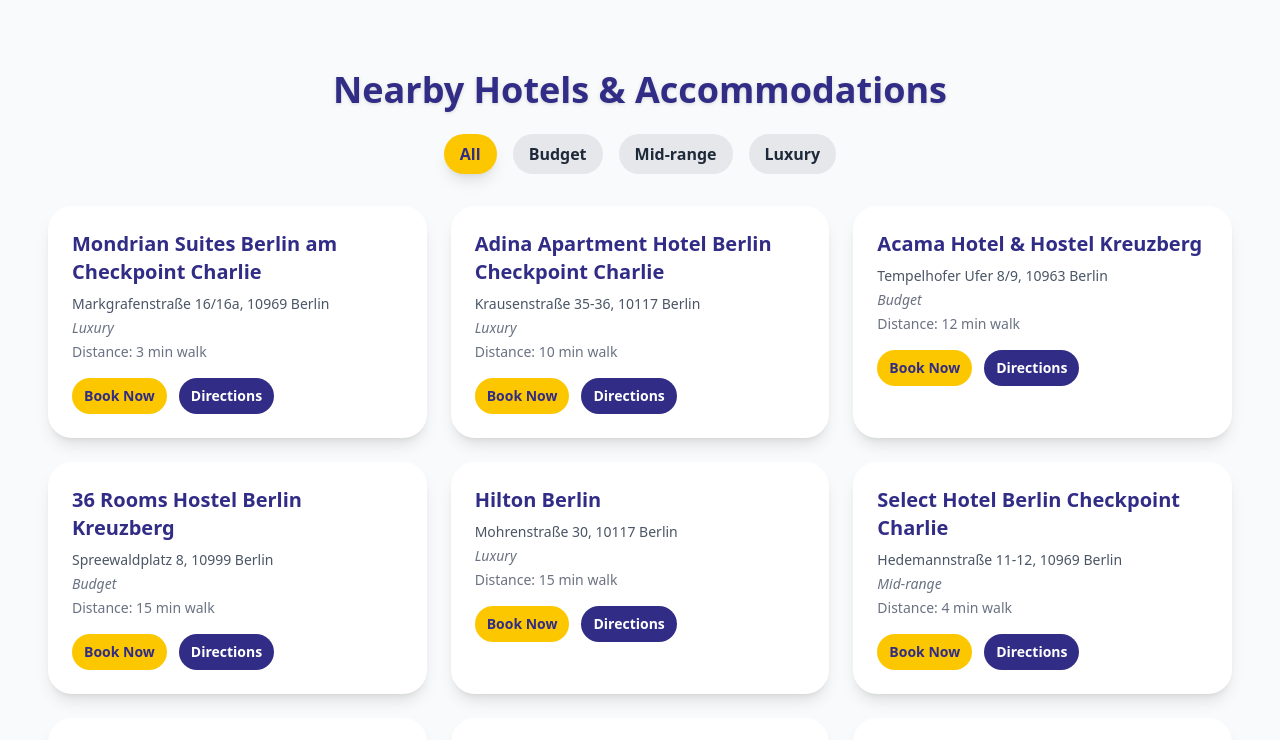
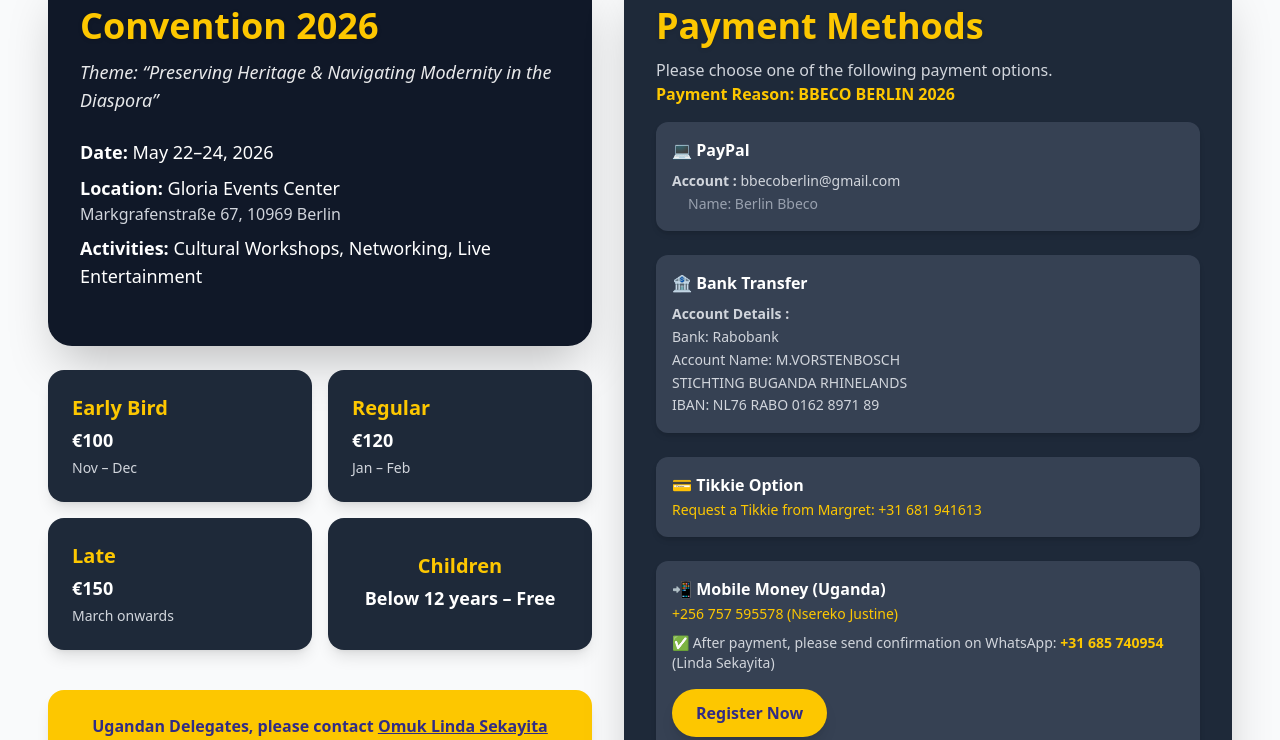
Before and after one commit to mperwe/bug-form_frontend, a React (Vite) app: page / in a window 1280 px wide. Shown: the part 550-1290 px from the top of the page. Built offline with nearby package versions, Linux system fonts and the light colour scheme; the HTML template or start-up script is replaced by a standard one.

Commit message:
add hotels

```diff
--- a/src/pages/Home.jsx
+++ b/src/pages/Home.jsx
@@ -7,149 +7,27 @@
   const [filter, setFilter] = useState("All");
 
   const places = [
-    {
-      name: "Mondrian Suites Berlin am Checkpoint Charlie",
-      address: "Markgrafenstraße 16/16a, 10969 Berlin",
-      url: "https://www.mondriansuites.com/",
-      directions:
-        "https://www.google.com/maps/dir//Mondrian+Suites+Berlin+am+Checkpoint+Charlie,+Markgrafenstraße+16%2F16a,+10969+Berlin/",
-      type: "Luxury",
-      distance: "3 min walk",
-    },
-    {
-      name: "Adina Apartment Hotel Berlin Checkpoint Charlie",
-      address: "Krausenstraße 35-36, 10117 Berlin",
-      url: "https://www.adinahotels.com/de/apartments/berlin-checkpoint-charlie/",
-      directions:
-        "https://www.google.com/maps/dir//Adina+Apartment+Hotel+Berlin+Checkpoint+Charlie,+Krausenstraße+35-36,+10117+Berlin/",
-      type: "Luxury",
-      distance: "10 min walk",
-    },
-    {
-      name: "Acama Hotel & Hostel Kreuzberg",
-      address: "Tempelhofer Ufer 8/9, 10963 Berlin",
-      url: "https://www.booking.com/hotel/de/acama-hotel-hostel-kreuzberg.html",
-      directions:
-        "https://www.google.com/maps/dir//acama+Hotel+%26+Hostel+Kreuzberg,+Tempelhofer+Ufer+8%2F9,+10963+Berlin/",
-      type: "Budget",
-      distance: "12 min walk",
-    },
-    {
-      name: "36 Rooms Hostel Berlin Kreuzberg",
-      address: "Spreewaldplatz 8, 10999 Berlin",
-      url: "https://www.booking.com/hotel/de/36-rooms-berlin-kreuzberg.html",
-      directions:
-        "https://www.google.com/maps/dir//36+Rooms+Hostel+Berlin,+Spreewaldplatz+8,+10999+Berlin/",
-      type: "Budget",
-      distance: "15 min walk",
-    },
-    {
-      name: "Hilton Berlin",
-      address: "Mohrenstraße 30, 10117 Berlin",
-      url: "https://www.hilton.com/en/hotels/berhitw-hilton-berlin/",
-      directions:
-        "https://www.google.com/maps/dir//Hilton+Berlin,+Mohrenstraße+30,+10117+Berlin/",
-      type: "Luxury",
-      distance: "15 min walk",
-    },
-    {
-      name: "Select Hotel Berlin Checkpoint Charlie",
-      address: "Hedemannstraße 11-12, 10969 Berlin",
-      url: "https://www.select-hotels.com/en/hotel/select-hotel-berlin-checkpoint-charlie/",
-      directions:
-        "https://www.google.com/maps/dir//Select+Hotel+Berlin+Checkpoint+Charlie,+Hedemannstraße+11-12,+10969+Berlin/",
-      type: "Mid-range",
-      distance: "4 min walk",
-    },
-    {
-      name: "NH Collection Berlin Mitte am Checkpoint Charlie",
-      address: "Leipziger Str. 106-111, 10117 Berlin",
-      url: "https://www.nh-hotels.com/hotel/nh-collection-berlin-mitte-checkpoint-charlie",
-      directions:
-        "https://www.google.com/maps/dir//NH+Collection+Berlin+Mitte+am+Checkpoint+Charlie,+Leipziger+Str.+106-111,+10117+Berlin/",
-      type: "Luxury",
-      distance: "6 min walk",
-    },
-    {
-      name: "Hotel Gat Point Charlie",
-      address: "Mauerstraße 81–82, 10117 Berlin",
-      url: "https://www.hotelgatpointcharlie.com/",
-      directions:
-        "https://www.google.com/maps/dir//Hotel+Gat+Point+Charlie,+Mauerstraße+81–82,+10117+Berlin/",
-      type: "Mid-range",
-      distance: "5 min walk",
-    },
-    {
-      name: "Novotel Suites Berlin City Potsdamer Platz",
-      address: "Anhalter Str. 2, 10963 Berlin",
-      url: "https://all.accor.com/hotel/3745/index.en.shtml",
-      directions:
-        "https://www.google.com/maps/dir//Novotel+Suites+Berlin+City+Potsdamer+Platz,+Anhalter+Str.+2,+10963+Berlin/",
-      type: "Mid-range",
-      distance: "9 min walk",
-    },
-    {
-      name: "Ibis Berlin City Potsdamer Platz",
-      address: "Anhalter Str. 4, 10963 Berlin",
-      url: "https://all.accor.com/hotel/3109/index.en.shtml",
-      directions:
-        "https://www.google.com/maps/dir//ibis+Berlin+City+Potsdamer+Platz,+Anhalter+Str.+4,+10963+Berlin/",
-      type: "Budget",
-      distance: "8 min walk",
-    },
-    {
-      name: "Relexa Hotel Stuttgarter Hof Berlin",
-      address: "Anhalter Str. 8-9, 10963 Berlin",
-      url: "https://www.relexa-hotel-berlin.de/",
-      directions:
-        "https://www.google.com/maps/dir//relexa+hotel+Stuttgarter+Hof,+Anhalter+Str.+8-9,+10963+Berlin/",
-      type: "Mid-range",
-      distance: "9 min walk",
-    },
-    {
-      name: "Mövenpick Hotel Berlin",
-      address: "Schöneberger Str. 3, 10963 Berlin",
-      url: "https://www.movenpick.com/",
-      directions:
-        "https://www.google.com/maps/dir//M%C3%B6venpick+Hotel+Berlin,+Sch%C3%B6neberger+Str.+3,+10963+Berlin/",
-      type: "Luxury",
-      distance: "10 min walk",
-    },
-    {
-      name: "Check In Hostel Berlin",
-      address: "Markgrafenstraße 68, 10969 Berlin",
-      url: "https://www.booking.com/hotel/de/check-in-hostel-berlin.html",
-      directions:
-        "https://www.google.com/maps/dir//Check+In+Hostel+Berlin,+Markgrafenstra%C3%9Fe+68,+10969+Berlin/",
-      type: "Budget",
-      distance: "2 min walk",
-    },
-    {
-      name: "MEININGER Hotel Berlin Mitte",
-      address: "Oranienburger Str. 67/68, 10117 Berlin",
-      url: "https://www.meininger-hotels.com/en/hotels/berlin/mitte-humboldthaus/",
-      directions:
-        "https://www.google.com/maps/dir//MEININGER+Hotel+Berlin+Mitte,+Oranienburger+Str.+67%2F68,+10117+Berlin/",
-      type: "Budget",
-      distance: "15 min walk",
-    },
-    {
-      name: "TITANIC Chaussee Berlin",
-      address: "Chausseestraße 30, 10115 Berlin",
-      url: "https://www.titanic.com.tr/titanic-chaussee-berlin",
-      directions:
-        "https://www.google.com/maps/dir//TITANIC+Chaussee+Berlin,+Chausseestraße+30,+10115+Berlin/",
-      type: "Luxury",
-      distance: "10 min walk",
-    },
+    { name: "Mondrian Suites Berlin am Checkpoint Charlie", address: "Markgrafenstraße 16/16a, 10969 Berlin", url: "https://www.mondriansuites.com/", directions: "https://www.google.com/maps/dir//Mondrian+Suites+Berlin+am+Checkpoint+Charlie,+Markgrafenstraße+16%2F16a,+10969+Berlin/", type: "Luxury", distance: "3 min walk" },
+    { name: "Adina Apartment Hotel Berlin Checkpoint Charlie", address: "Krausenstraße 35-36, 10117 Berlin", url: "https://www.adinahotels.com/de/apartments/berlin-checkpoint-charlie/", directions: "https://www.google.com/maps/dir//Adina+Apartment+Hotel+Berlin+Checkpoint+Charlie,+Krausenstraße+35-36,+10117+Berlin/", type: "Luxury", distance: "10 min walk" },
+    { name: "Acama Hotel & Hostel Kreuzberg", address: "Tempelhofer Ufer 8/9, 10963 Berlin", url: "https://www.booking.com/hotel/de/acama-hotel-hostel-kreuzberg.html", directions: "https://www.google.com/maps/dir//acama+Hotel+%26+Hostel+Kreuzberg,+Tempelhofer+Ufer+8%2F9,+10963+Berlin/", type: "Budget", distance: "12 min walk" },
+    { name: "36 Rooms Hostel Berlin Kreuzberg", address: "Spreewaldplatz 8, 10999 Berlin", url: "https://www.booking.com/hotel/de/36-rooms-berlin-kreuzberg.html", directions: "https://www.google.com/maps/dir//36+Rooms+Hostel+Berlin,+Spreewaldplatz+8,+10999+Berlin/", type: "Budget", distance: "15 min walk" },
+    { name: "Hilton Berlin", address: "Mohrenstraße 30, 10117 Berlin", url: "https://www.hilton.com/en/hotels/berhitw-hilton-berlin/", directions: "https://www.google.com/maps/dir//Hilton+Berlin,+Mohrenstraße+30,+10117+Berlin/", type: "Luxury", distance: "15 min walk" },
+    { name: "Select Hotel Berlin Checkpoint Charlie", address: "Hedemannstraße 11-12, 10969 Berlin", url: "https://www.select-hotels.com/en/hotel/select-hotel-berlin-checkpoint-charlie/", directions: "https://www.google.com/maps/dir//Select+Hotel+Berlin+Checkpoint+Charlie,+Hedemannstraße+11-12,+10969+Berlin/", type: "Mid-range", distance: "4 min walk" },
+    { name: "NH Collection Berlin Mitte am Checkpoint Charlie", address: "Leipziger Str. 106-111, 10117 Berlin", url: "https://www.nh-hotels.com/hotel/nh-collection-berlin-mitte-checkpoint-charlie", directions: "https://www.google.com/maps/dir//NH+Collection+Berlin+Mitte+am+Checkpoint+Charlie,+Leipziger+Str.+106-111,+10117+Berlin/", type: "Luxury", distance: "6 min walk" },
+    { name: "Hotel Gat Point Charlie", address: "Mauerstraße 81–82, 10117 Berlin", url: "https://www.hotelgatpointcharlie.com/", directions: "https://www.google.com/maps/dir//Hotel+Gat+Point+Charlie,+Mauerstraße+81–82,+10117+Berlin/", type: "Mid-range", distance: "5 min walk" },
+    { name: "Novotel Suites Berlin City Potsdamer Platz", address: "Anhalter Str. 2, 10963 Berlin", url: "https://all.accor.com/hotel/3745/index.en.shtml", directions: "https://www.google.com/maps/dir//Novotel+Suites+Berlin+City+Potsdamer+Platz,+Anhalter+Str.+2,+10963+Berlin/", type: "Mid-range", distance: "9 min walk" },
+    { name: "Ibis Berlin City Potsdamer Platz", address: "Anhalter Str. 4, 10963 Berlin", url: "https://all.accor.com/hotel/3109/index.en.shtml", directions: "https://www.google.com/maps/dir//ibis+Berlin+City+Potsdamer+Platz,+Anhalter+Str.+4,+10963+Berlin/", type: "Budget", distance: "8 min walk" },
+    { name: "Relexa Hotel Stuttgarter Hof Berlin", address: "Anhalter Str. 8-9, 10963 Berlin", url: "https://www.relexa-hotel-berlin.de/", directions: "https://www.google.com/maps/dir//relexa+hotel+Stuttgarter+Hof,+Anhalter+Str.+8-9,+10963+Berlin/", type: "Mid-range", distance: "9 min walk" },
+    { name: "Mövenpick Hotel Berlin", address: "Schöneberger Str. 3, 10963 Berlin", url: "https://www.movenpick.com/", directions: "https://www.google.com/maps/dir//M%C3%B6venpick+Hotel+Berlin,+Sch%C3%B6neberger+Str.+3,+10963+Berlin/", type: "Luxury", distance: "10 min walk" },
+    { name: "Check In Hostel Berlin", address: "Markgrafenstraße 68, 10969 Berlin", url: "https://www.booking.com/hotel/de/check-in-hostel-berlin.html", directions: "https://www.google.com/maps/dir//Check+In+Hostel+Berlin,+Markgrafenstra%C3%9Fe+68,+10969+Berlin/", type: "Budget", distance: "2 min walk" },
+    { name: "MEININGER Hotel Berlin Mitte", address: "Oranienburger Str. 67/68, 10117 Berlin", url: "https://www.meininger-hotels.com/en/hotels/berlin/mitte-humboldthaus/", directions: "https://www.google.com/maps/dir//MEININGER+Hotel+Berlin+Mitte,+Oranienburger+Str.+67%2F68,+10117+Berlin/", type: "Budget", distance: "15 min walk" },
+    { name: "TITANIC Chaussee Berlin", address: "Chausseestraße 30, 10115 Berlin", url: "https://www.titanic.com.tr/titanic-chaussee-berlin", directions: "https://www.google.com/maps/dir//TITANIC+Chaussee+Berlin,+Chausseestraße+30,+10115+Berlin/", type: "Luxury", distance: "10 min walk" }
   ];
 
-  const filteredPlaces =
-    filter === "All" ? places : places.filter((p) => p.type === filter);
+  const filteredPlaces = filter === "All" ? places : places.filter((p) => p.type === filter);
 
   return (
     <div className="flex flex-col min-h-screen bg-gray-50">
-      {/* Navbar */}
       <Navbar />
 
       {/* Hero Section */}
@@ -175,9 +53,116 @@
         </div>
       </section>
 
-      {/* Main Section */}
       <main className="flex-grow py-12 px-4 sm:px-6 md:px-12">
-        {/* Your existing convention info, tickets, payment methods, contact info remain unchanged */}
+        <div className="max-w-7xl mx-auto flex flex-col md:flex-row gap-8">
+          {/* Convention Info & Tickets */}
+          <div className="flex-1 flex flex-col gap-6 w-full">
+            <div className="bg-gray-900 rounded-3xl p-6 md:p-8 shadow-2xl text-white transform hover:scale-102 transition-transform duration-300">
+              <h2 className="text-2xl sm:text-3xl md:text-4xl font-bold mb-3 text-yellow-400 drop-shadow">
+                Convention 2026
+              </h2>
+              <p className="text-sm sm:text-base md:text-lg mb-6 opacity-90 italic">
+                Theme: “Preserving Heritage & Navigating Modernity in the Diaspora”
+              </p>
+              <ul className="space-y-2 text-sm sm:text-base md:text-lg mb-6">
+                <li><strong>Date:</strong> May 22–24, 2026</li>
+                <li>
+                  <strong>Location:</strong> Gloria Events Center
+                  <p className="text-gray-300 text-xs sm:text-sm md:text-base">Markgrafenstraße 67, 10969 Berlin</p>
+                </li>
+                <li><strong>Activities:</strong> Cultural Workshops, Networking, Live Entertainment</li>
+              </ul>
+            </div>
+
+            {/* Tickets */}
+            <div className="grid grid-cols-1 sm:grid-cols-2 gap-4 w-full">
+              {[
+                { title: "Early Bird", price: "€100", period: "Nov – Dec" },
+                { title: "Regular", price: "€120", period: "Jan – Feb" },
+                { title: "Late", price: "€150", period: "March onwards" },
+              ].map((ticket, index) => (
+                <div
+                  key={index}
+                  className="bg-gray-800 p-4 md:p-6 rounded-2xl shadow-lg hover:shadow-2xl transform hover:-translate-y-1 transition-all duration-300 text-white"
+                >
+                  <h3 className="text-lg md:text-xl font-bold text-yellow-400 mb-1">{ticket.title}</h3>
+                  <p className="text-base md:text-lg font-semibold mb-1">{ticket.price}</p>
+                  <p className="text-xs md:text-sm text-gray-300">{ticket.period}</p>
+                </div>
+              ))}
+              <div className="bg-gray-800 p-4 md:p-6 rounded-2xl shadow-lg hover:shadow-2xl transform hover:-translate-y-1 transition-all duration-300 text-white flex flex-col justify-center items-center text-center">
+                <h3 className="text-lg md:text-xl font-bold text-yellow-400 mb-1">Children</h3>
+                <p className="text-base md:text-lg font-semibold mb-1">Below 12 years – Free</p>
+              </div>
+            </div>
+
+            {/* Ugandan Delegates */}
+            <div className="bg-yellow-400 text-indigo-900 font-semibold rounded-2xl shadow-lg p-4 md:p-6 text-center mt-4 transition-all duration-300 transform hover:scale-105 hover:bg-yellow-300">
+              Ugandan Delegates, please contact{" "}
+              <span className="underline font-bold">Omuk Linda Sekayita</span><br />
+              <span className="text-sm sm:text-base">📞 +31 6 85740954 (Essaza Rhinelands)</span>
+            </div>
+
+            {/* Contact Info */}
+            <div className="bg-gray-900 rounded-3xl p-6 md:p-8 shadow-2xl text-white transform hover:scale-102 transition-transform duration-300">
+              <h3 className="text-2xl sm:text-3xl font-semibold mb-3 underline text-yellow-400 drop-shadow">
+                Contact Information
+              </h3>
+              <ul className="space-y-2 text-sm sm:text-base md:text-lg">
+                <li>📞 Linda Sekayita – <span className="text-yellow-400">+31 6 85740954</span> (Essaza Rhinelands)</li>
+                <li>📞 Frank Kyambadde – <span className="text-yellow-400">+49 1523 5867655</span> (Berlin)</li>
+                <li>📞 Samuel Muwonge – <span className="text-yellow-400">+49 1520 8514008</span> (Munich)</li>
+              </ul>
+            </div>
+          </div>
+
+          {/* Payment Methods */}
+          <div className="flex-1 w-full bg-gray-800 rounded-3xl p-6 md:p-8 shadow-2xl text-white transform hover:scale-102 transition-transform duration-300">
+            <h2 className="text-2xl sm:text-3xl md:text-4xl font-bold mb-3 text-yellow-400 drop-shadow">
+              Payment Methods
+            </h2>
+            <p className="text-sm sm:text-base md:text-base text-gray-300 mb-4">
+              Please choose one of the following payment options.
+              <br />
+              <strong className="text-yellow-400">Payment Reason: BBECO BERLIN 2026</strong>
+            </p>
+            <ul className="space-y-4 md:space-y-6 text-sm sm:text-base md:text-base">
+              <li className="bg-gray-700 p-4 rounded-xl shadow-md hover:shadow-xl transition-all duration-300 transform hover:-translate-y-1">
+                💻 <strong>PayPal</strong>
+                <div className="mt-2 text-xs sm:text-sm text-gray-300 leading-relaxed">
+                  <p><strong>Account :</strong> bbecoberlin@gmail.com <br /><span className="ml-4 text-gray-400">Name: Berlin Bbeco</span></p>
+                </div>
+              </li>
+              <li className="bg-gray-700 p-4 rounded-xl shadow-md hover:shadow-xl transition-all duration-300 transform hover:-translate-y-1">
+                🏦 <strong>Bank Transfer</strong>
+                <div className="mt-2 text-xs sm:text-sm text-gray-300 leading-relaxed">
+                  <p><strong>Account Details :</strong><br />Bank: Rabobank<br />Account Name: M.VORSTENBOSCH<br />STICHTING BUGANDA RHINELANDS<br />IBAN: NL76 RABO 0162 8971 89</p>
+                </div>
+              </li>
+              <li className="bg-gray-700 p-4 rounded-xl shadow-md hover:shadow-xl transition-all duration-300 transform hover:-translate-y-1">
+                💳 <strong>Tikkie Option</strong><br />
+                <span className="text-yellow-400 text-xs sm:text-sm">Request a Tikkie from Margret: +31 681 941613</span>
+              </li>
+              <li className="bg-gray-700 p-4 rounded-xl shadow-md hover:shadow-xl transition-all duration-300 transform hover:-translate-y-1">
+                📲 <strong>Mobile Money (Uganda)</strong><br />
+                <span className="text-yellow-400 text-xs sm:text-sm">+256 757 595578 (Nsereko Justine)</span>
+                <p className="mt-2 text-xs sm:text-sm text-gray-300">
+                  ✅ After payment, please send confirmation on WhatsApp: <strong className="text-yellow-400">+31 685 740954</strong> (Linda Sekayita)
+                </p>
+                <div className="mt-4">
+                  <a
+                    href="https://forms.gle/PaD39jWRFeZJFxFLA"
+                    target="_blank"
+                    rel="noopener noreferrer"
+                    className="inline-block px-6 py-3 bg-yellow-400 text-indigo-900 font-bold rounded-full shadow-lg hover:opacity-90 transform hover:scale-105 transition-all duration-300 text-sm sm:text-base"
+                  >
+                    Register Now
+                  </a>
+                </div>
+              </li>
+            </ul>
+          </div>
+        </div>
       </main>
 
       {/* Hotels Section */}
@@ -186,8 +171,6 @@
           <h2 className="text-2xl sm:text-3xl md:text-4xl font-extrabold text-center mb-6 text-indigo-900 drop-shadow">
             Nearby Hotels & Accommodations
           </h2>
-
-          {/* Filter */}
           <div className="flex flex-wrap justify-center gap-2 md:gap-4 mb-8">
             {["All", "Budget", "Mid-range", "Luxury"].map((cat) => (
               <button
@@ -203,8 +186,6 @@
               </button>
             ))}
           </div>
-
-          {/* Hotels Grid */}
           <div className="grid grid-cols-1 sm:grid-cols-2 lg:grid-cols-3 gap-6">
             {filteredPlaces.map((hotel, index) => (
               <div
@@ -216,22 +197,8 @@
                 <p className="text-xs sm:text-sm md:text-sm text-gray-500 mb-1 italic">{hotel.type}</p>
                 <p className="text-xs sm:text-sm md:text-sm text-gray-500 mb-4">Distance: {hotel.distance}</p>
                 <div className="flex flex-wrap gap-2 md:gap-3">
-                  <a
-                    href={hotel.url}
-                    target="_blank"
-                    rel="noopener noreferrer"
-                    className="bg-yellow-400 text-indigo-900 font-semibold px-3 py-2 rounded-full hover:bg-yellow-300 text-xs sm:text-sm md:text-sm transition"
-                  >
-                    Book Now
-                  </a>
-                  <a
-                    href={hotel.directions}
-                    target="_blank"
-                    rel="noopener noreferrer"
-                    className="bg-indigo-900 text-white font-semibold px-3 py-2 rounded-full hover:bg-indigo-800 text-xs sm:text-sm md:text-sm transition"
-                  >
-                    Directions
-                  </a>
+                  <a href={hotel.url} target="_blank" rel="noopener noreferrer" className="bg-yellow-400 text-indigo-900 font-semibold px-3 py-2 rounded-full hover:bg-yellow-300 text-xs sm:text-sm md:text-sm transition">Book Now</a>
+                  <a href={hotel.directions} target="_blank" rel="noopener noreferrer" className="bg-indigo-900 text-white font-semibold px-3 py-2 rounded-full hover:bg-indigo-800 text-xs sm:text-sm md:text-sm transition">Directions</a>
                 </div>
               </div>
             ))}
@@ -239,7 +206,6 @@
         </div>
       </section>
 
-      {/* Footer */}
       <Footer />
     </div>
   );
```
